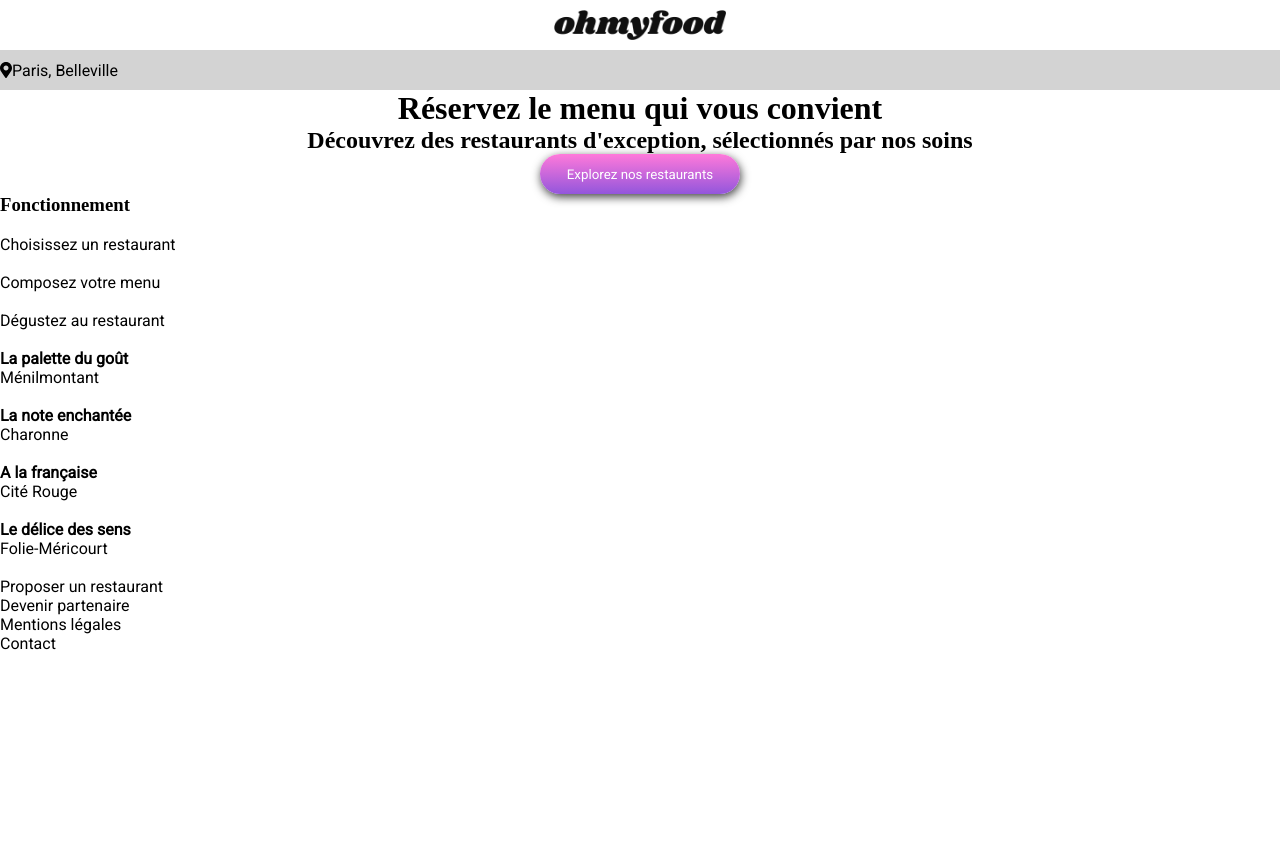
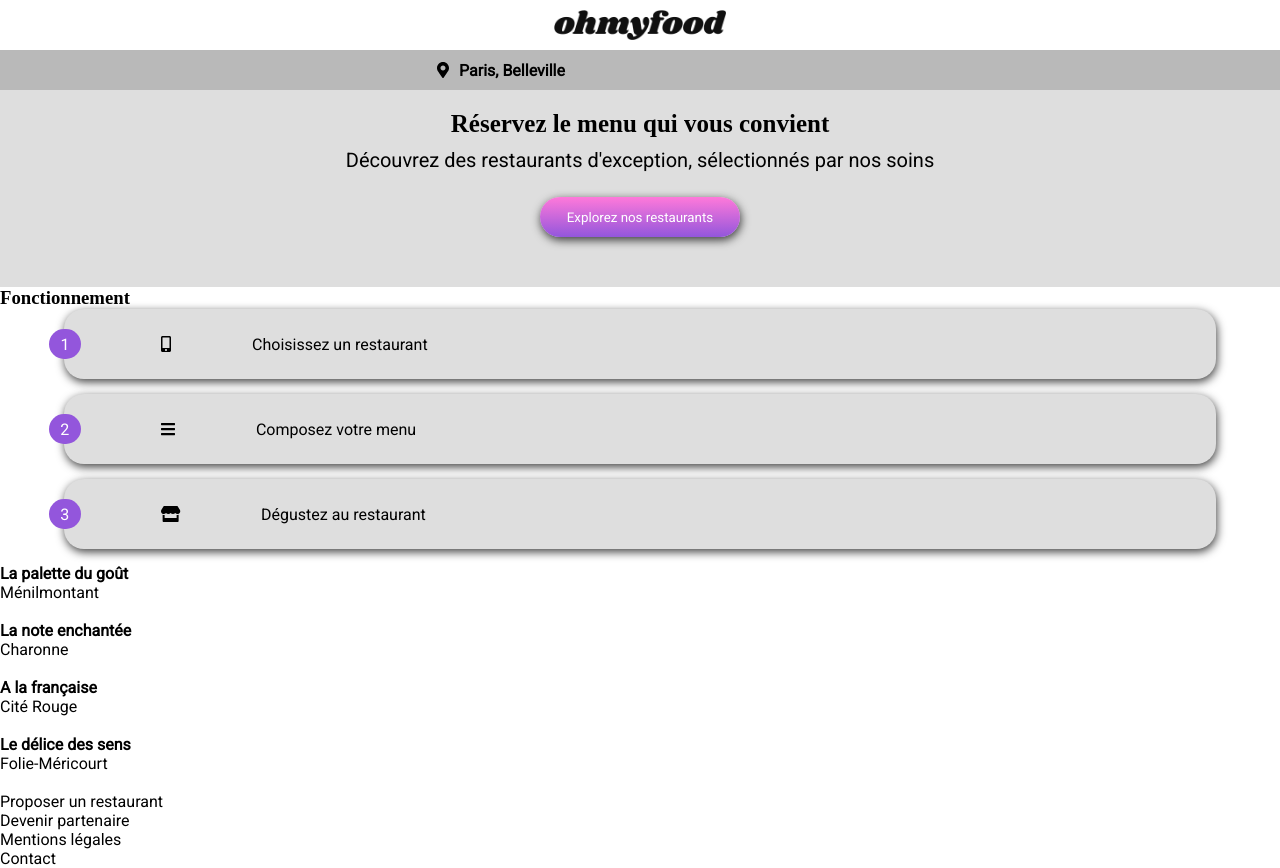
Before and after one commit to loicbogaert/Dynamiser_avec_animations_css, a website: page public/css/index.html in a window 1280 px wide. Before the commit the page ends 800 px from the top, so only its background shows below. Drawn offline with Linux system fonts and the light colour scheme; a web font is replaced by a local one.

Commit message:
partie header terminée (ajout partie fonctionnement) + détails partie heading

```diff
--- a/public/css/index.html
+++ b/public/css/index.html
@@ -15,11 +15,11 @@
 
 <body>
 	<header>
-		<div class="heading">
-			<img src="img/logo.png" class="heading__logo">
-			<div class="lieu"><i class="fas fa-map-marker-alt"></i><p class="lieu__text">Paris, Belleville</p></div>
-			<h1 class="titres titres__center">Réservez le menu qui vous convient</h1>
-			<h2 class="titres titres__center">Découvrez des restaurants d'exception, sélectionnés par nos soins</h2>
+		<img src="img/logo.png" class="logo">
+		<div class="heading greybg">
+			<div class="lieu"><i class="fas fa-map-marker-alt lieu__icone"></i><p class="lieu__text">Paris, Belleville</p></div>
+			<h1 class="titres titres--center">Réservez le menu qui vous convient</h1>
+			<h2 class="titres--center soustitre">Découvrez des restaurants d'exception, sélectionnés par nos soins</h2>
 			<button class="btn">Explorez nos restaurants</button>
 		</div>
 	</header>
@@ -29,28 +29,28 @@
 
 			<h3 class="titres">Fonctionnement</h3>
 
-			<div class="fonctionnement_étape">
-				<img src="">
-				<img src="">
+			<div class="fonctionnement__étape greybg">
+				<div class="point"><p class="point__txt">1</p></div>
+				<i class="fas fa-mobile-alt logos"></i>
 				<p>Choisissez un restaurant</p>
 			</div>
 
-			<div class="fonctionnement_étape">
-				<img src="">
-				<img src="">
+			<div class="fonctionnement__étape greybg">
+				<div class="point"><p class="point__txt">2</p></div>
+				<i class="fas fa-bars logos"></i>
 				<p>Composez votre menu</p>
 			</div>
 
-			<div class="fonctionnement_étape">
-				<img src="">
-				<img src="">
+			<div class="fonctionnement__étape greybg">
+				<div class="point"><p class="point__txt">3</p></div>
+				<i class="fas fa-store logos"></i>
 				<p>Dégustez au restaurant</p>
 			</div>
 		</section>
 
 		<section class="restaurants">
 			<div class="restaurant__square">
-				<img src="">
+
 				<h4>La palette du goût</h4>
 				<p>Ménilmontant</p>
 				<i></i>
--- a/sass/base/_text.scss
+++ b/sass/base/_text.scss
@@ -8,8 +8,18 @@
 
 .titres {
     font-family: shrikhand;
+    &--center{
+        text-align: center;
+    }
 }
 
-.titres__center {
-    text-align: center;
- }
+h1 {
+    font-size: 25px;
+    margin-top: 20px;
+    margin-bottom: 10px;
+}
+.soustitre {
+    font-size: 20px;
+    font-weight: lighter;
+    margin-bottom: 10px;
+}
--- a/sass/components/_buttons.scss
+++ b/sass/components/_buttons.scss
@@ -9,5 +9,10 @@
     border: none;
     color: white;
     font-weight: 200;
+    margin-bottom: 50px;
+    margin-top: 15px;
     @include boxshadow;
+    &:hover {
+        background: linear-gradient(0deg,  #bb85fd 0%, #f896dc 100%);
+        }
 }
--- a/sass/components/_lieu.scss
+++ b/sass/components/_lieu.scss
@@ -2,12 +2,15 @@
     display: flex;
     flex-direction: row;
     height: 40px;
-    margin-top: 10px;
     border: none;
-    background-color: lightgrey;
+    background-color:#b9b9b9;
     justify-content: center;
     align-items: center;
-    &__text {
-        width: 100%;
+    &__icone{
+        margin-right: 10px;
+    }
+        &__text {
+        width: 30%;
+        font-weight: bold;
     }
 }
--- a/sass/components/_logo.scss
+++ b/sass/components/_logo.scss
@@ -1,6 +1,7 @@
-.heading__logo {
+.logo{
     height: 30px;
     width: auto;
+    margin-top: 10px;
+    margin-bottom: 10px;
     justify-self: center;
-    margin-top: 10px;
 }
--- /dev/null
+++ b/sass/layout/_greybg.scss
@@ -0,0 +1,3 @@
+.greybg {
+    background-color: #dedede;
+}
--- a/sass/layout/_header.scss
+++ b/sass/layout/_header.scss
@@ -1,5 +1,9 @@
-.heading {
+header {
     display: grid;
     grid-template-columns: repeat(1, 5);
-    grid-auto-rows: minmax(100px auto);
       }
+
+.heading {
+  display: grid;
+  grid-template-columns: repeat(1, 3);
+}
--- a/sass/main.scss
+++ b/sass/main.scss
@@ -6,3 +6,5 @@
 @import "./components/lieu.scss";
 @import "./components/logo.scss";
 @import "./layout/header.scss";
+@import "./layout/greybg.scss";
+@import "./pages/principale.scss";
--- /dev/null
+++ b/sass/pages/_principale.scss
@@ -0,0 +1,34 @@
+.fonctionnement {
+    display: grid;
+    grid-template-columns: repeat(1, 4);
+    &__étape {
+        display: flex;
+        width: 90%;
+        justify-self: center;
+        align-items: center;
+        margin-bottom: 15px;
+        height: 70px;
+        border-radius: 20px;
+        @include boxshadow;
+    }
+}
+
+
+.point {
+    display: flex;
+    height: 30px;
+    width: 38px;
+    background-color: $violet;
+    color: white;
+    border-radius: 50px;
+    align-items: center;
+    margin-left: -15px;
+    margin-right: 7%;
+    &__txt {
+        text-align: center;
+    }
+}
+
+.logos {
+    margin-right: 7%;
+}
--- a/sass/util/_variables.scss
+++ b/sass/util/_variables.scss
@@ -1,7 +1,6 @@
 $violet : #9356DC;
 $rose : #FF79DA ;
 $bleu : #99E2D0 ;
-
 
 @mixin boxshadow {
     -webkit-box-shadow: 1px 3px 10px 0px rgba(0,0,0,0.75);
```
Also changed, not shown: public/css/style.css, 1 other file.
